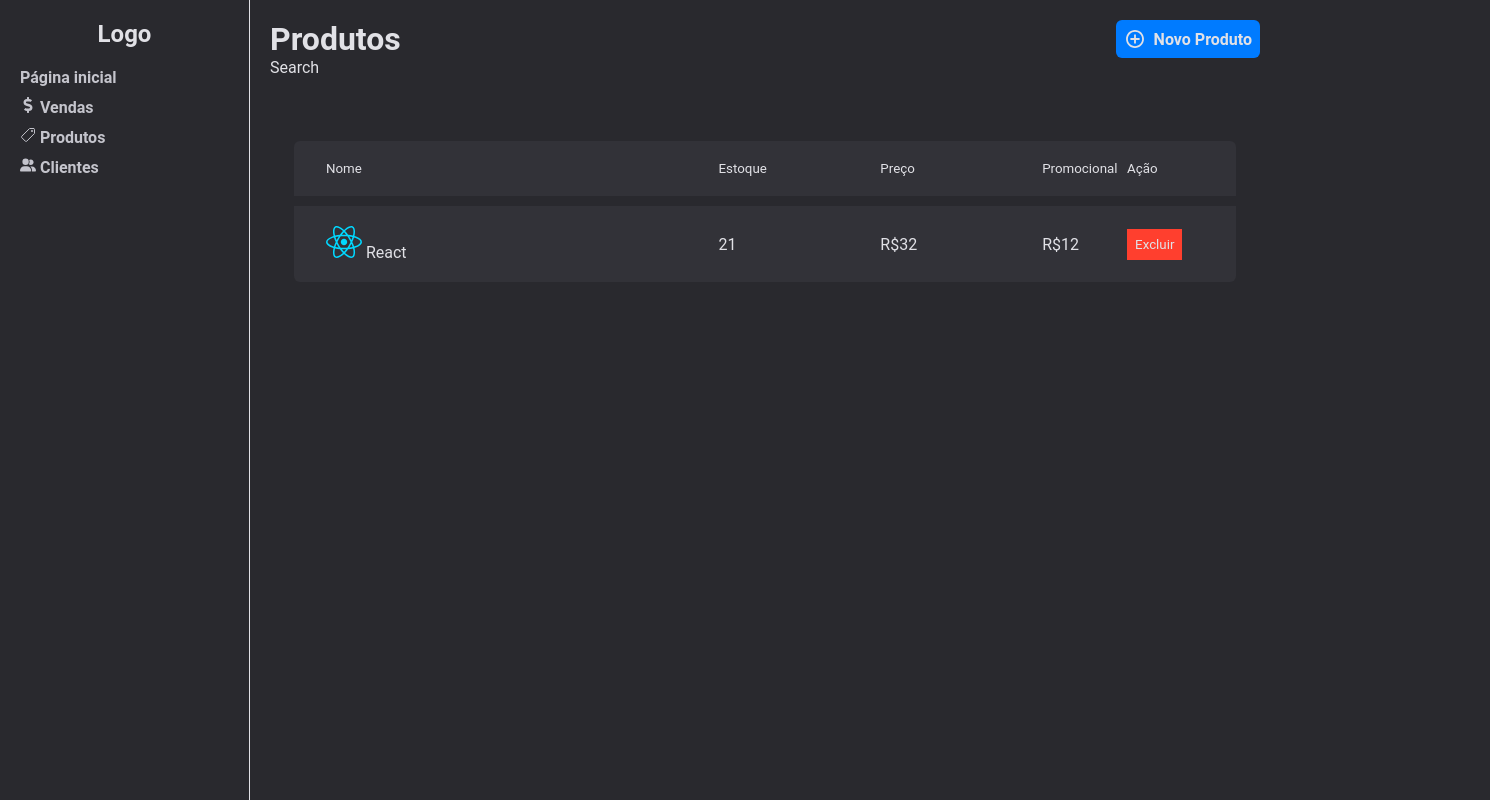
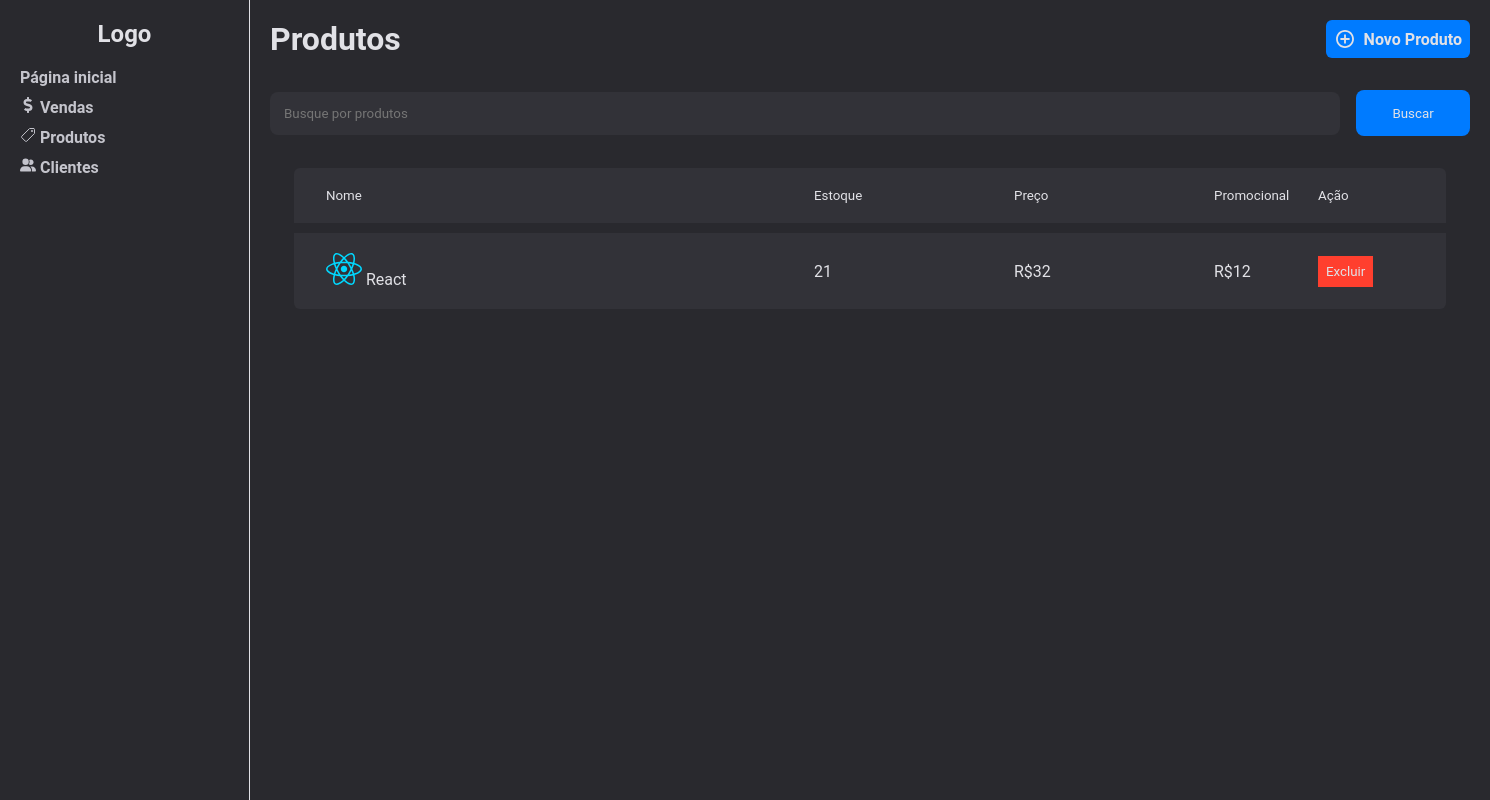
Before and after one commit to rebecaCaroba/ecommerce, a React (Vite) app: page /admin/products in a window 1280 px wide. Shown: the whole page, 1490 px wide, since content can reach past the window. Built offline with nearby package versions, Linux system fonts and the light colour scheme.

Commit message:
Componente search

```diff
--- /dev/null
+++ b/src/components/search/index.tsx
@@ -0,0 +1,37 @@
+import { zodResolver } from "@hookform/resolvers/zod"
+import { useForm } from "react-hook-form"
+import * as z from 'zod'
+import './style.scss'
+
+const searchFormSchema = z.object({
+    query: z.string().min(2, 'Deve ter no mínimo 2 caracteres para a pesquisa.'),
+})
+
+type SearchFormInputs = z.infer<typeof searchFormSchema>
+
+export function Search() {
+
+    const {
+        register,
+        handleSubmit,
+        formState: { isSubmitting },
+      } = useForm<SearchFormInputs>({
+        resolver: zodResolver(searchFormSchema),
+      })
+
+    async function handleSearchProd(data: SearchFormInputs) {
+        console.log(data.query)
+    }
+
+    return (
+        <div>
+            <form className="search-form" onSubmit={handleSubmit(handleSearchProd)}>
+            <input type="text"
+            placeholder="Busque por produtos"
+            {...register('query')}
+            />
+            <button type="submit" className="btnSearch" disabled={isSubmitting}>Buscar</button>
+         </form>
+        </div>
+    )
+}
--- /dev/null
+++ b/src/components/search/style.scss
@@ -0,0 +1,26 @@
+@import '../../styles/config/variables';
+
+.search-form {
+    width: 1200px;
+    max-width: 100%;
+    display: flex;
+    align-items: center;
+    margin: 2rem auto 0;
+    gap: 1rem;
+
+    input {
+        background-color: $c-gray-600;
+        width: 100%;
+        color: $c-gray-100;
+    }
+
+    button {
+        height: 46px;
+        width: 8rem;
+        border: 0;
+        border-radius: 8px;
+        background: $c-secondary;
+        color: $c-gray-100;
+        cursor: pointer;
+    }
+}
--- a/src/pages/admin/products/index.tsx
+++ b/src/pages/admin/products/index.tsx
@@ -3,6 +3,7 @@ import * as Dialog from '@radix-ui/react-dialog'
 import { IoMdAddCircleOutline } from "react-icons/io";
 import Icon from '../../../assets/react.svg'
 import './style.scss'
+import { Search } from "../../../components/search";
 
 export function Products() {
   return (
@@ -20,7 +21,7 @@ export function Products() {
         </Dialog.Root>
       </header>
       <section>
-        Search
+        <Search />
       </section>
       <main className="products-container">
         <section className="products-table">
--- a/src/pages/admin/products/style.scss
+++ b/src/pages/admin/products/style.scss
@@ -21,7 +21,7 @@ header {
 
 .products-container {
     width: 100%;
-    margin: 4rem auto 0;
+    margin: 2rem auto 0;
     padding: 0 1.5rem;
 }
 
```
